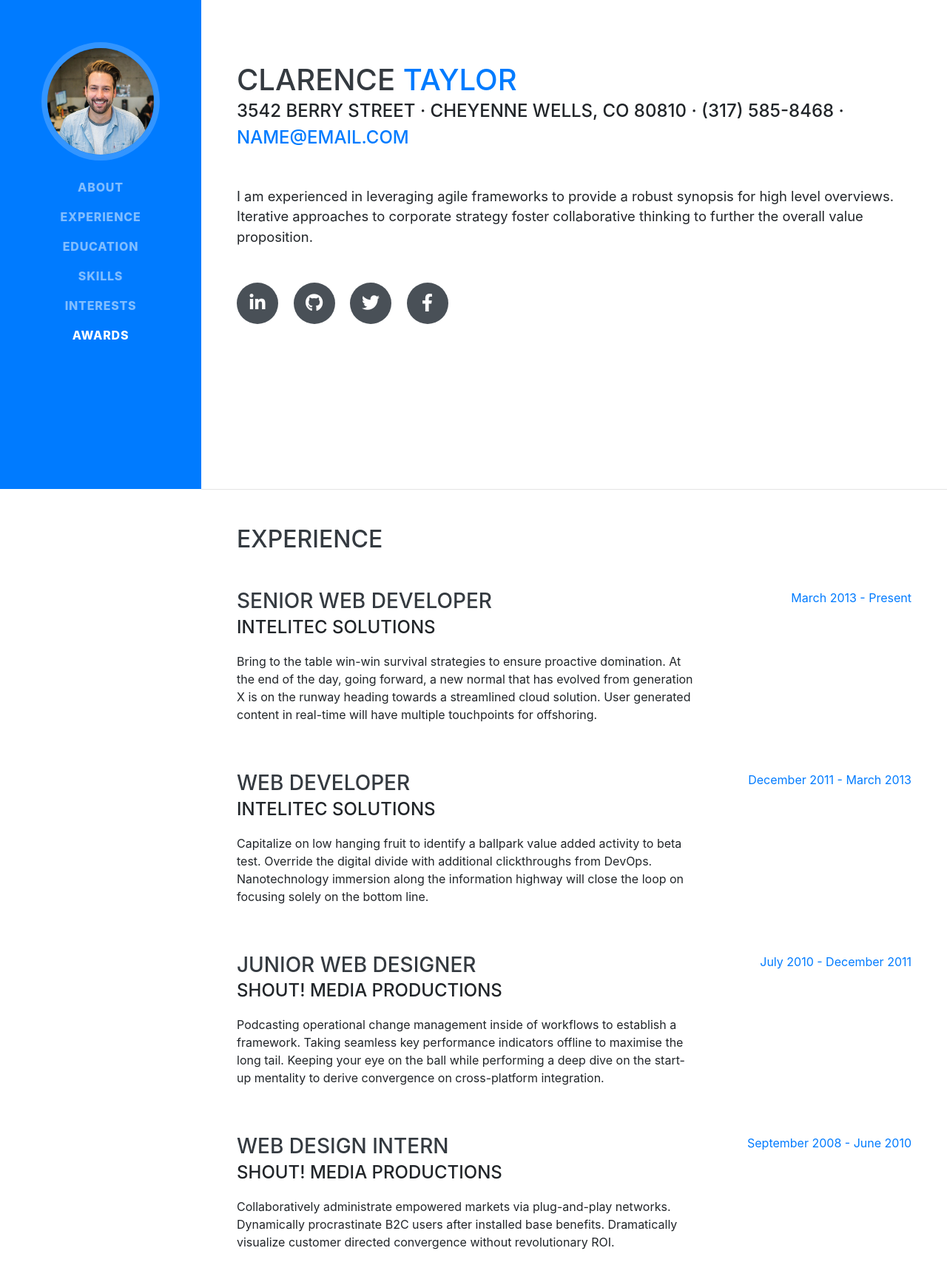
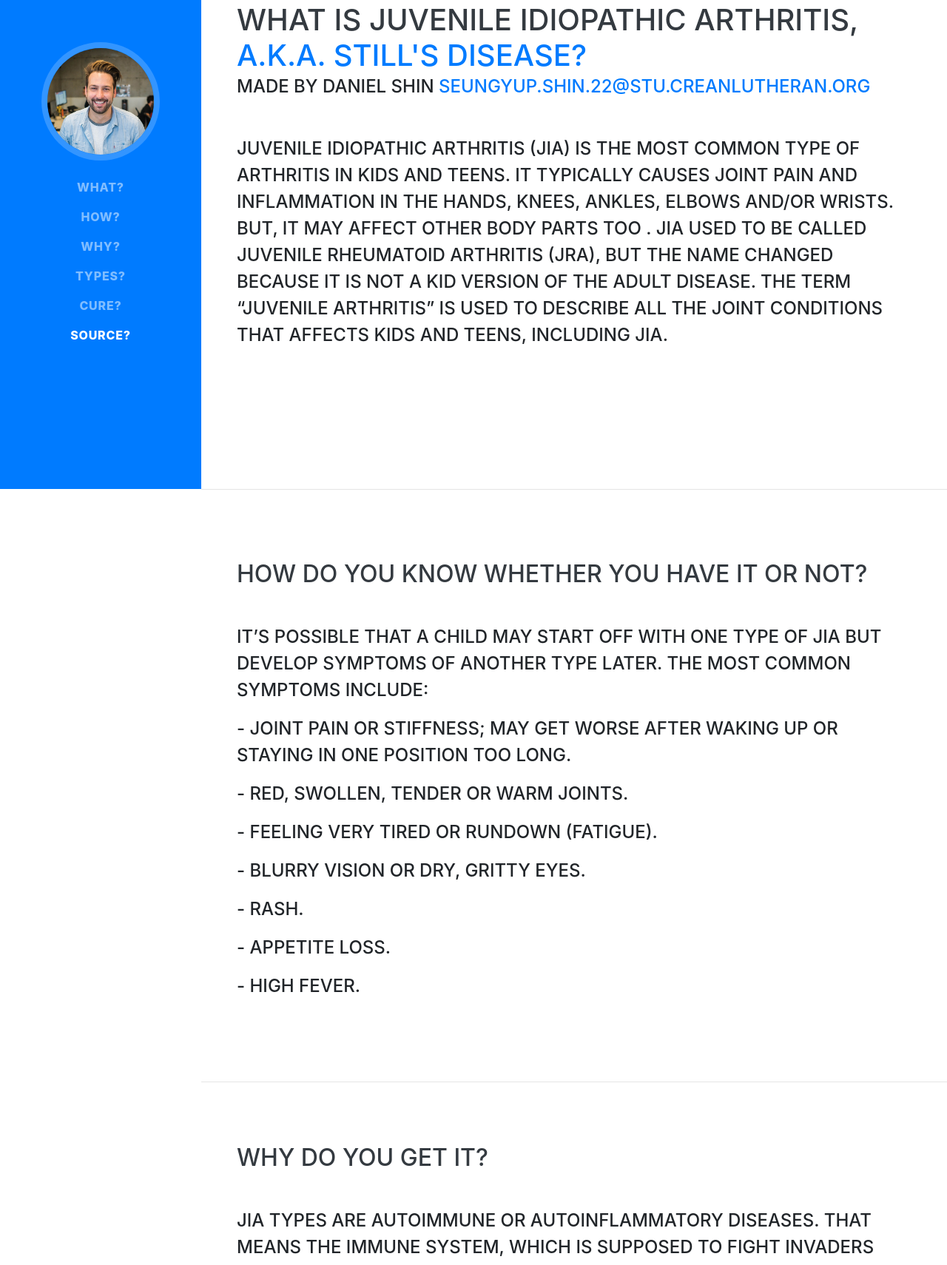
Before and after one commit to shindanny/shindanny.github.io, a website with bundled scripts: page index.html in a window 1280 px wide. Shown: the part 139-1849 px from the top of the page at 74% size. Built offline with nearby package versions, Linux system fonts and the light colour scheme; a web font is replaced by a local one.

Commit message:
Update index.html

```diff
--- a/index.html
+++ b/index.html
@@ -23,7 +23,7 @@
 
 </head>
 
-<body id="page-top">
+<body id="page-top" data-gr-c-s-loaded="true">
 
   <nav class="navbar navbar-expand-lg navbar-dark bg-primary fixed-top" id="sideNav">
     <a class="navbar-brand js-scroll-trigger" href="#page-top">
@@ -38,22 +38,22 @@
     <div class="collapse navbar-collapse" id="navbarSupportedContent">
       <ul class="navbar-nav">
         <li class="nav-item">
-          <a class="nav-link js-scroll-trigger" href="#about">About</a>
+          <a class="nav-link js-scroll-trigger" href="#about">What?</a>
         </li>
         <li class="nav-item">
-          <a class="nav-link js-scroll-trigger" href="#experience">Experience</a>
+          <a class="nav-link js-scroll-trigger" href="#experience">how?</a>
         </li>
         <li class="nav-item">
-          <a class="nav-link js-scroll-trigger" href="#education">Education</a>
+          <a class="nav-link js-scroll-trigger active" href="#education">why?</a>
         </li>
         <li class="nav-item">
-          <a class="nav-link js-scroll-trigger" href="#skills">Skills</a>
+          <a class="nav-link js-scroll-trigger" href="#skills">types?</a>
         </li>
         <li class="nav-item">
-          <a class="nav-link js-scroll-trigger" href="#interests">Interests</a>
+          <a class="nav-link js-scroll-trigger" href="#interests">cure?</a>
         </li>
         <li class="nav-item">
-          <a class="nav-link js-scroll-trigger" href="#awards">Awards</a>
+          <a class="nav-link js-scroll-trigger" href="#awards">Source?</a>
         </li>
       </ul>
     </div>
@@ -63,78 +63,51 @@
 
     <section class="resume-section p-3 p-lg-5 d-flex align-items-center" id="about">
       <div class="w-100">
-        <h1 class="mb-0">Clarence
-          <span class="text-primary">Taylor</span>
+        <h1 class="mb-0">What is Juvenile Idiopathic Arthritis,
+          <span class="text-primary">a.k.a. STILL's disease?</span>
         </h1>
-        <div class="subheading mb-5">3542 Berry Street · Cheyenne Wells, CO 80810 · (317) 585-8468 ·
-          <a href="mailto:name@email.com">name@email.com</a>
-        </div>
-        <p class="lead mb-5">I am experienced in leveraging agile frameworks to provide a robust synopsis for high level overviews. Iterative approaches to corporate strategy foster collaborative thinking to further the overall value proposition.</p>
-        <div class="social-icons">
-          <a href="#">
-            <i class="fab fa-linkedin-in"></i>
-          </a>
-          <a href="#">
-            <i class="fab fa-github"></i>
-          </a>
-          <a href="#">
-            <i class="fab fa-twitter"></i>
-          </a>
-          <a href="#">
-            <i class="fab fa-facebook-f"></i>
-          </a>
-        </div>
+        <div class="subheading mb-5">made by daniel shin          <a href="mailto:seungyup.shin.22@stu.creanlutheran.org">seungyup.shin.22@stu.creanlutheran.org</a>
+        </div><p class="lead mb-5"></p><div class="subheading mb-5">Juvenile idiopathic arthritis (JIA) is the most common type of arthritis in kids and teens. It typically causes joint pain and inflammation in the hands, knees, ankles, elbows and/or wrists. But, it may affect other body parts too . JIA used to be called juvenile rheumatoid arthritis (JRA), but the name changed because it is not a kid version of the adult disease. The term “juvenile arthritis” is used to describe all the joint conditions that affects kids and teens, including JIA.</div>
+
+
       </div>
     </section>
 
     <hr class="m-0">
 
-    <section class="resume-section p-3 p-lg-5 d-flex justify-content-center" id="experience">
+    <section class="resume-section p-3 p-lg-5 d-flex  align-items-center" id="experience">
       <div class="w-100">
-        <h2 class="mb-5">Experience</h2>
+        <h2 class="mb-5">how do you know whether you have it or not?</h2>
 
-        <div class="resume-item d-flex flex-column flex-md-row justify-content-between mb-5">
+
+
+
+
+
+
+        <div class="resume-item d-flex flex-column flex-md-row  align-items-center">
           <div class="resume-content">
-            <h3 class="mb-0">Senior Web Developer</h3>
-            <div class="subheading mb-3">Intelitec Solutions</div>
-            <p>Bring to the table win-win survival strategies to ensure proactive domination. At the end of the day, going forward, a new normal that has evolved from generation X is on the runway heading towards a streamlined cloud solution. User generated content in real-time will have multiple touchpoints for offshoring.</p>
-          </div>
-          <div class="resume-date text-md-right">
-            <span class="text-primary">March 2013 - Present</span>
-          </div>
-        </div>
 
-        <div class="resume-item d-flex flex-column flex-md-row justify-content-between mb-5">
-          <div class="resume-content">
-            <h3 class="mb-0">Web Developer</h3>
-            <div class="subheading mb-3">Intelitec Solutions</div>
-            <p>Capitalize on low hanging fruit to identify a ballpark value added activity to beta test. Override the digital divide with additional clickthroughs from DevOps. Nanotechnology immersion along the information highway will close the loop on focusing solely on the bottom line.</p>
-          </div>
-          <div class="resume-date text-md-right">
-            <span class="text-primary">December 2011 - March 2013</span>
-          </div>
-        </div>
+            <div class="subheading mb-3">It’s possible that a child may start off with one type of JIA but develop symptoms of another type later.
+The most common symptoms include:
+</div>
 
-        <div class="resume-item d-flex flex-column flex-md-row justify-content-between mb-5">
-          <div class="resume-content">
-            <h3 class="mb-0">Junior Web Designer</h3>
-            <div class="subheading mb-3">Shout! Media Productions</div>
-            <p>Podcasting operational change management inside of workflows to establish a framework. Taking seamless key performance indicators offline to maximise the long tail. Keeping your eye on the ball while performing a deep dive on the start-up mentality to derive convergence on cross-platform integration.</p>
-          </div>
-          <div class="resume-date text-md-right">
-            <span class="text-primary">July 2010 - December 2011</span>
-          </div>
-        </div>
+          <div class="subheading mb-3">- Joint pain or stiffness; may get worse after waking up or staying in one position too long.
 
-        <div class="resume-item d-flex flex-column flex-md-row justify-content-between">
-          <div class="resume-content">
-            <h3 class="mb-0">Web Design Intern</h3>
-            <div class="subheading mb-3">Shout! Media Productions</div>
-            <p>Collaboratively administrate empowered markets via plug-and-play networks. Dynamically procrastinate B2C users after installed base benefits. Dramatically visualize customer directed convergence without revolutionary ROI.</p>
-          </div>
-          <div class="resume-date text-md-right">
-            <span class="text-primary">September 2008 - June 2010</span>
-          </div>
+</div><div class="subheading mb-3">- Red, swollen, tender or warm joints.
+
+</div><div class="subheading mb-3">- Feeling very tired or rundown (fatigue).
+
+</div><div class="subheading mb-3">- Blurry vision or dry, gritty eyes.
+
+</div><div class="subheading mb-3">- Rash.
+
+</div><div class="subheading mb-3">- Appetite loss.
+
+</div><div class="subheading mb-3">- High fever.
+
+</div></div>
+
         </div>
 
       </div>
@@ -145,30 +118,20 @@
 
     <section class="resume-section p-3 p-lg-5 d-flex align-items-center" id="education">
       <div class="w-100">
-        <h2 class="mb-5">Education</h2>
+        <h2 class="mb-5">why do you get it?</h2>
 
         <div class="resume-item d-flex flex-column flex-md-row justify-content-between mb-5">
           <div class="resume-content">
-            <h3 class="mb-0">University of Colorado Boulder</h3>
-            <div class="subheading mb-3">Bachelor of Science</div>
-            <div>Computer Science - Web Development Track</div>
-            <p>GPA: 3.23</p>
-          </div>
-          <div class="resume-date text-md-right">
-            <span class="text-primary">August 2006 - May 2010</span>
-          </div>
+
+            <div class="subheading mb-3">JIA types are autoimmune or autoinflammatory diseases. That means the immune system, which is supposed to fight invaders like germs and viruses, gets confused and attacks the body’s cells and tissues . This causes the body to release inflammatory chemicals that attack the synovium (tissue lining around a joint). It produces fluid that cushions joints and helps them move smoothly. An inflamed synovium may make a joint feel painful or tender, look red or swollen or difficult to move.
+</div>
+
+
+          <div class="subheading mb-3">The word “idiopathic” means unknown, and researchers aren’t sure why kids develop JIA. They believe kids with JIA have certain genes that are activated by a virus, bacteria or other external factors. But there is no evidence that foods, toxins, allergies or lack of vitamins cause the disease.</div></div>
+
         </div>
 
-        <div class="resume-item d-flex flex-column flex-md-row justify-content-between">
-          <div class="resume-content">
-            <h3 class="mb-0">James Buchanan High School</h3>
-            <div class="subheading mb-3">Technology Magnet Program</div>
-            <p>GPA: 3.56</p>
-          </div>
-          <div class="resume-date text-md-right">
-            <span class="text-primary">August 2002 - May 2006</span>
-          </div>
-        </div>
+
 
       </div>
     </section>
@@ -180,44 +143,7 @@
         <h2 class="mb-5">Skills</h2>
 
         <div class="subheading mb-3">Programming Languages &amp; Tools</div>
-        <ul class="list-inline dev-icons">
-          <li class="list-inline-item">
-            <i class="fab fa-html5"></i>
-          </li>
-          <li class="list-inline-item">
-            <i class="fab fa-css3-alt"></i>
-          </li>
-          <li class="list-inline-item">
-            <i class="fab fa-js-square"></i>
-          </li>
-          <li class="list-inline-item">
-            <i class="fab fa-angular"></i>
-          </li>
-          <li class="list-inline-item">
-            <i class="fab fa-react"></i>
-          </li>
-          <li class="list-inline-item">
-            <i class="fab fa-node-js"></i>
-          </li>
-          <li class="list-inline-item">
-            <i class="fab fa-sass"></i>
-          </li>
-          <li class="list-inline-item">
-            <i class="fab fa-less"></i>
-          </li>
-          <li class="list-inline-item">
-            <i class="fab fa-wordpress"></i>
-          </li>
-          <li class="list-inline-item">
-            <i class="fab fa-gulp"></i>
-          </li>
-          <li class="list-inline-item">
-            <i class="fab fa-grunt"></i>
-          </li>
-          <li class="list-inline-item">
-            <i class="fab fa-npm"></i>
-          </li>
-        </ul>
+
 
         <div class="subheading mb-3">Workflow</div>
         <ul class="fa-ul mb-0">
@@ -295,6 +221,9 @@
   <!-- Custom scripts for this template -->
   <script src="js/resume.min.js"></script>
 
+
+
+
 </body>
 
 </html>
```
